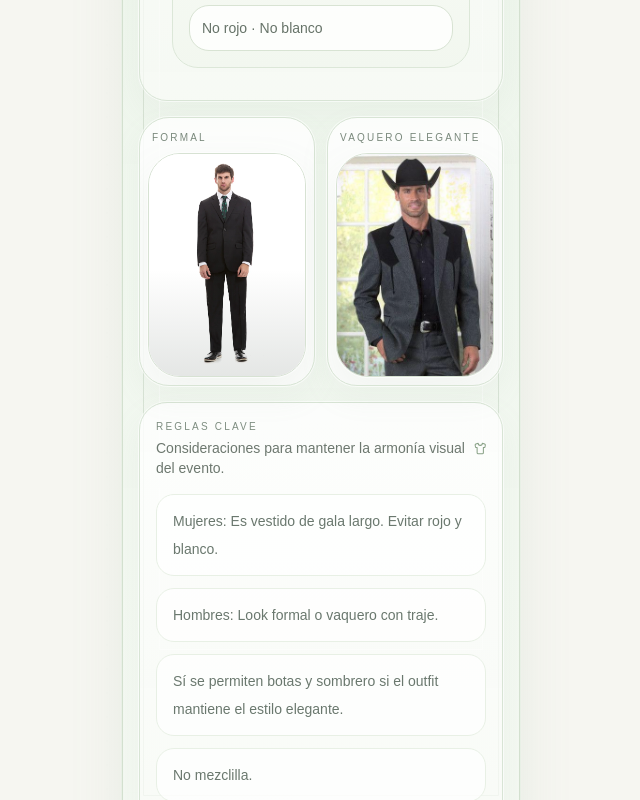
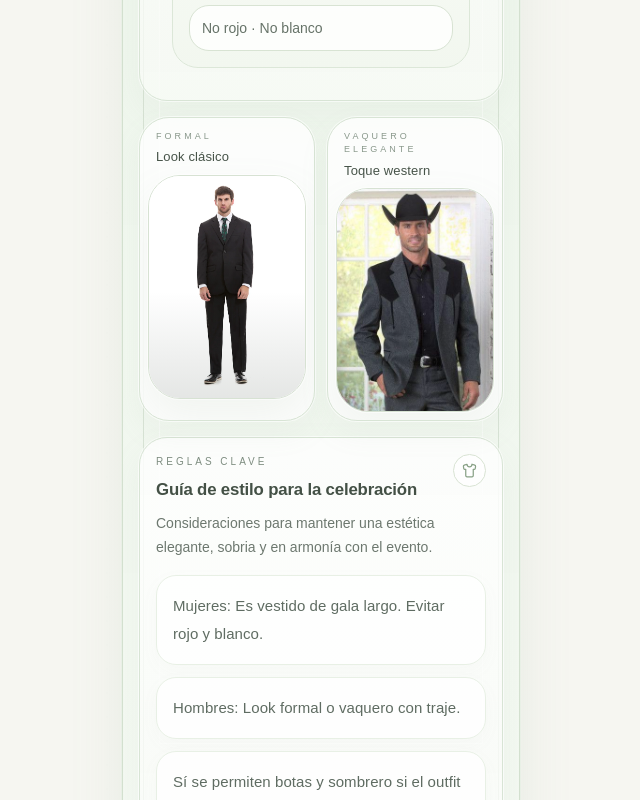
Before and after one commit to roiszs/BodaSantiago-Lily, a Next.js app: page / in a window 1280 px wide. Shown: the part 3940-4740 px from the top of the page, without its empty margins (319-959 px from the left). Built offline with nearby package versions, Linux system fonts and the light colour scheme.

Commit message:
Mejorando parte de dress code

```diff
--- a/src/app/page.tsx
+++ b/src/app/page.tsx
@@ -1302,8 +1302,13 @@ export default function WeddingInvitationMobile() {
 
                       <div className="grid grid-cols-2 gap-3">
           <div className="overflow-hidden rounded-[30px] border border-[#D8E4D5] bg-white/82 p-2 shadow-[0_12px_30px_rgba(143,165,141,0.08)] ring-1 ring-white/60">
-                  <div className="mb-2 px-1 pt-1 text-[10px] uppercase tracking-[0.22em] text-[#7A897C]">
+            <div className="mb-2 px-2 pt-1">
+              <p className="text-[9px] uppercase tracking-[0.34em] text-[#8A998C]">
                 Formal
+              </p>
+              <p className="mt-1 text-[13px] font-medium tracking-[0.01em] text-[#475449]">
+                Look clásico
+              </p>
             </div>
             <InvitationImage
               src="/invitacion/hombre-traje1.webp"
@@ -1312,8 +1317,13 @@ export default function WeddingInvitationMobile() {
           </div>
 
           <div className="overflow-hidden rounded-[30px] border border-[#D8E4D5] bg-white/82 p-2 shadow-[0_12px_30px_rgba(143,165,141,0.08)] ring-1 ring-white/60">
-                  <div className="mb-2 px-1 pt-1 text-[10px] uppercase tracking-[0.22em] text-[#7A897C]">
+            <div className="mb-2 px-2 pt-1">
+              <p className="text-[9px] uppercase tracking-[0.34em] text-[#8A998C]">
                 Vaquero elegante
+              </p>
+              <p className="mt-1 text-[13px] font-medium tracking-[0.01em] text-[#475449]">
+                Toque western
+              </p>
             </div>
             <InvitationImage
               src="/invitacion/hombre-vaquero-1.jpeg"
@@ -1323,23 +1333,28 @@ export default function WeddingInvitationMobile() {
         </div>
 
         <SoftCard className="overflow-hidden">
-                <div className="mb-4 flex items-center justify-between">
+          <div className="mb-4 flex items-start justify-between gap-3">
             <div>
-                    <p className="text-[10px] uppercase tracking-[0.22em] text-[#7E8D80]">
+              <p className="text-[10px] uppercase tracking-[0.30em] text-[#7E8D80]">
                 Reglas clave
               </p>
-                    <p className="mt-1 text-sm text-[#6D786F]">
-                      Consideraciones para mantener la armonía visual del evento.
-                    </p>
-                  </div>
+              <h4 className="mt-2 text-[1.05rem] font-semibold tracking-[-0.01em] text-[#435045]">
+                Guía de estilo para la celebración
+              </h4>
+              <p className="mt-2 text-[14px] leading-6 text-[#6D786F]">
+                Consideraciones para mantener una estética elegante, sobria y en armonía con el evento.
+              </p>
+            </div>
+            <div className="rounded-full border border-[#D8E3D3] bg-white/84 p-2">
               <Shirt size={15} className="text-[#88A186]" />
+            </div>
           </div>
 
           <ul className="space-y-3">
             {dressRules.map((rule) => (
               <li
                 key={rule}
-                      className="rounded-[18px] border border-[#E8F0E5] bg-white/72 px-4 py-3 text-sm leading-7 text-[#6A786E]"
+                className="rounded-[20px] border border-[#E8F0E5] bg-white/78 px-4 py-4 text-[15px] font-normal leading-7 tracking-[0.005em] text-[#5F6C62] shadow-[0_6px_18px_rgba(143,165,141,0.04)]"
               >
                 {rule}
               </li>
```
Also changed, not shown: 1 other file (tests, documents, lock files or other folders). Lines whose indentation alone changed are shown as unchanged.
